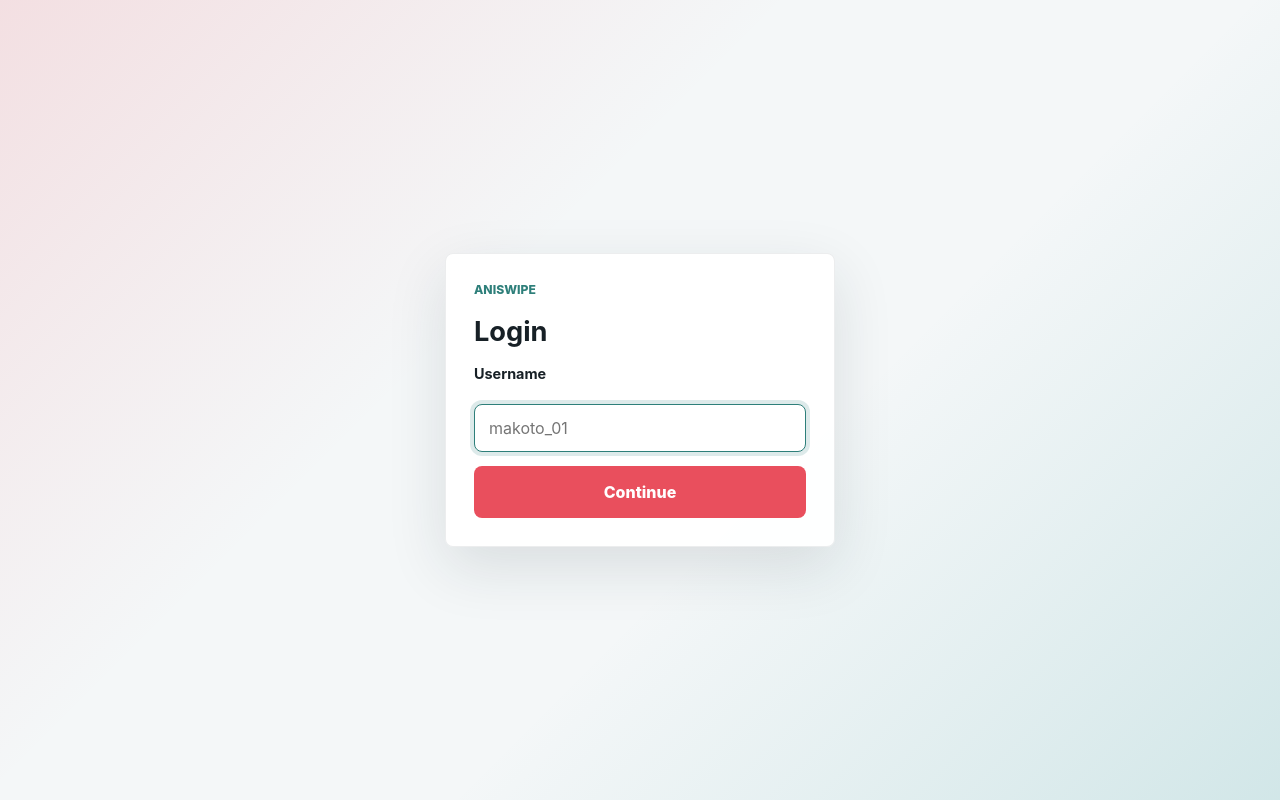
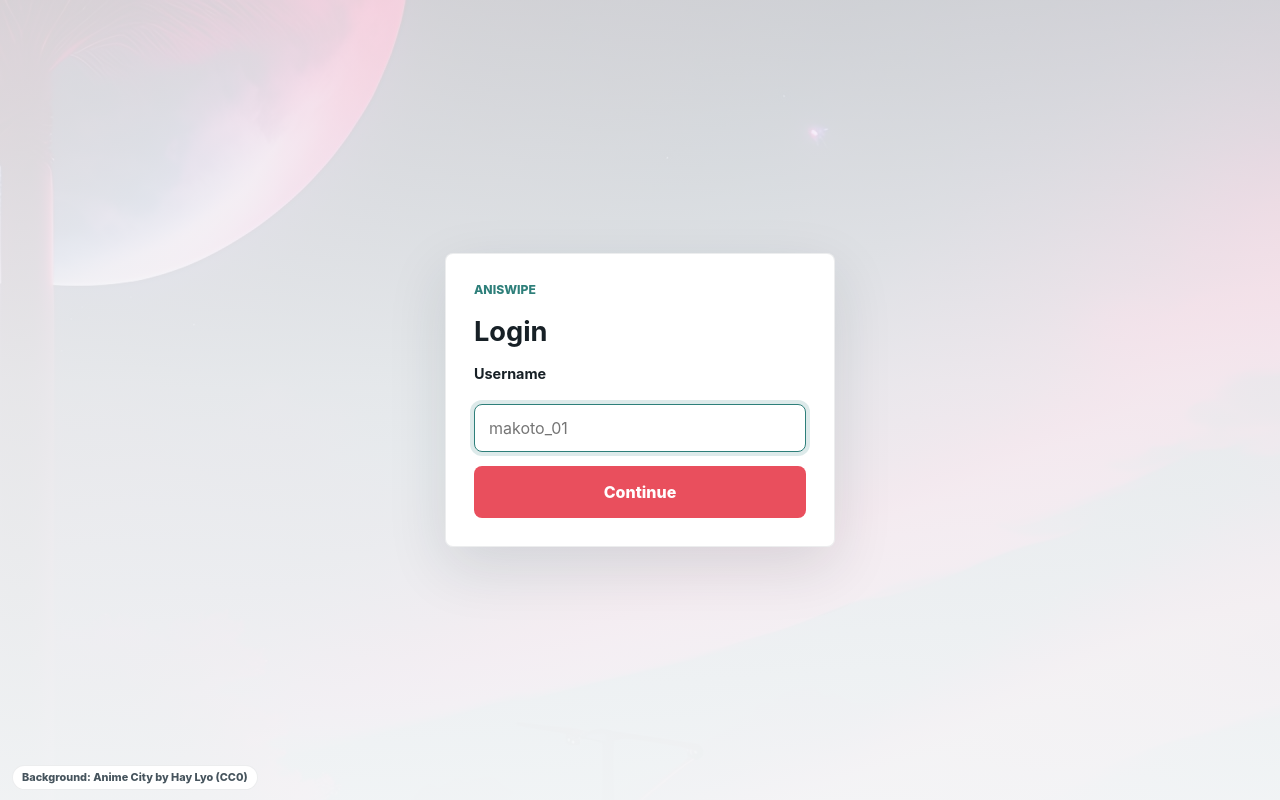
Before and after one commit to jefgu/AniSwipe, a React (Vite) app: page / in a window 1280 px wide. Built offline with nearby package versions, Linux system fonts and the light colour scheme.

Commit message:
added background

```diff
--- a/src/App.jsx
+++ b/src/App.jsx
@@ -19,6 +19,9 @@ import SwipeCard from "./components/SwipeCard.jsx";
 import "./styles.css";
 
 const STORAGE_KEY = "aniswipeUser";
+const BACKGROUND_CREDIT_URL =
+  "https://www.publicdomainpictures.net/en/view-image.php?image=511609&picture=anime-city";
+const BACKGROUND_CREDIT_TEXT = "Background: Anime City by Hay Lyo (CC0)";
 const PAGE_FADE = {
   initial: { opacity: 0 },
   animate: { opacity: 1 },
@@ -178,7 +181,13 @@ function App() {
   }
 
   if (!user) {
-    return <Login onLogin={handleLogin} />;
+    return (
+      <Login
+        backgroundCreditText={BACKGROUND_CREDIT_TEXT}
+        backgroundCreditUrl={BACKGROUND_CREDIT_URL}
+        onLogin={handleLogin}
+      />
+    );
   }
 
   return (
@@ -265,6 +274,14 @@ function App() {
       </main>
 
       <BottomNav activeTab={activeTab} onChange={setActiveTab} />
+      <a
+        className="background-credit app-credit"
+        href={BACKGROUND_CREDIT_URL}
+        rel="noreferrer"
+        target="_blank"
+      >
+        {BACKGROUND_CREDIT_TEXT}
+      </a>
     </div>
   );
 }
--- a/src/components/Login.jsx
+++ b/src/components/Login.jsx
@@ -2,7 +2,11 @@ import { useState } from "react";
 
 const USERNAME_PATTERN = /^[a-zA-Z0-9_-]{2,30}$/;
 
-export default function Login({ onLogin }) {
+export default function Login({
+  backgroundCreditText,
+  backgroundCreditUrl,
+  onLogin,
+}) {
   const [username, setUsername] = useState("");
   const [error, setError] = useState("");
   const [pending, setPending] = useState(false);
@@ -55,6 +59,17 @@ export default function Login({ onLogin }) {
           {pending ? "Logging in..." : "Continue"}
         </button>
       </form>
+
+      {backgroundCreditText && backgroundCreditUrl && (
+        <a
+          className="background-credit login-credit"
+          href={backgroundCreditUrl}
+          rel="noreferrer"
+          target="_blank"
+        >
+          {backgroundCreditText}
+        </a>
+      )}
     </main>
   );
 }
--- a/src/styles.css
+++ b/src/styles.css
@@ -1,6 +1,9 @@
 :root {
   color: #172026;
   background: #f4f7f8;
+  --surface: rgba(255, 255, 255, 0.98);
+  --surface-soft: rgba(255, 255, 255, 0.96);
+  --surface-strong: #fff;
   font-family:
     Inter, ui-sans-serif, system-ui, -apple-system, BlinkMacSystemFont, "Segoe UI",
     sans-serif;
@@ -18,18 +21,38 @@ html {
 }
 
 body {
+  background: #f4f7f8;
   margin: 0;
   min-width: 320px;
   min-height: 100vh;
   overflow-x: hidden;
+  position: relative;
+}
+
+body::before {
   background:
-    linear-gradient(135deg, rgba(238, 79, 92, 0.14), transparent 38%),
-    linear-gradient(315deg, rgba(30, 144, 148, 0.16), transparent 40%), #f4f7f8;
+    linear-gradient(
+      180deg,
+      rgba(244, 247, 248, 0.84) 0%,
+      rgba(244, 247, 248, 0.93) 48%,
+      rgba(244, 247, 248, 0.98) 100%
+    ),
+    linear-gradient(135deg, rgba(238, 79, 92, 0.2), transparent 42%),
+    linear-gradient(315deg, rgba(30, 144, 148, 0.18), transparent 44%),
+    url("/anime-city-bg.jpg") center top / cover no-repeat,
+    #f4f7f8;
+  content: "";
+  inset: 0;
+  pointer-events: none;
+  position: fixed;
+  z-index: 0;
 }
 
 #root {
   min-height: 100vh;
   overflow-x: hidden;
+  position: relative;
+  z-index: 1;
 }
 
 button,
@@ -63,7 +86,7 @@ button:disabled {
 .swipe-card,
 .end-panel,
 .panel-state {
-  background: rgba(255, 255, 255, 0.92);
+  background: var(--surface);
   border: 1px solid rgba(23, 32, 38, 0.08);
   border-radius: 8px;
   box-shadow: 0 20px 60px rgba(28, 43, 50, 0.12);
@@ -74,6 +97,39 @@ button:disabled {
   gap: 14px;
   width: min(100%, 390px);
   padding: 28px;
+}
+
+.background-credit {
+  background: var(--surface-soft);
+  border: 1px solid rgba(23, 32, 38, 0.08);
+  border-radius: 999px;
+  color: #46545d;
+  font-size: 0.68rem;
+  font-weight: 800;
+  left: 12px;
+  line-height: 1.2;
+  max-width: calc(100vw - 24px);
+  overflow: hidden;
+  padding: 5px 9px;
+  position: fixed;
+  text-decoration: none;
+  text-overflow: ellipsis;
+  white-space: nowrap;
+  z-index: 9;
+}
+
+.background-credit:focus,
+.background-credit:hover {
+  color: #172026;
+  outline: none;
+}
+
+.login-credit {
+  bottom: calc(10px + env(safe-area-inset-bottom));
+}
+
+.app-credit {
+  bottom: calc(78px + env(safe-area-inset-bottom));
 }
 
 .login-card h1 {
@@ -258,7 +314,7 @@ select {
 }
 
 .swipe-hint {
-  background: rgba(255, 255, 255, 0.9);
+  background: var(--surface-soft);
   border: 3px solid currentColor;
   border-radius: 8px;
   font-size: 1.7rem;
@@ -393,7 +449,7 @@ select {
 
 .undo-panel {
   align-items: center;
-  background: rgba(255, 255, 255, 0.9);
+  background: var(--surface);
   border: 1px solid rgba(23, 32, 38, 0.08);
   border-radius: 8px;
   display: grid;
@@ -460,7 +516,7 @@ select {
 
 .results-toolbar {
   align-items: end;
-  background: rgba(255, 255, 255, 0.86);
+  background: var(--surface);
   border: 1px solid rgba(23, 32, 38, 0.08);
   border-radius: 8px;
   display: grid;
@@ -496,7 +552,7 @@ select {
 }
 
 .segmented-control {
-  background: rgba(255, 255, 255, 0.76);
+  background: var(--surface-soft);
   border: 1px solid rgba(23, 32, 38, 0.08);
   border-radius: 8px;
   display: grid;
@@ -523,7 +579,7 @@ select {
 
 .list-item {
   align-items: center;
-  background: rgba(255, 255, 255, 0.9);
+  background: var(--surface);
   border: 1px solid rgba(23, 32, 38, 0.08);
   border-radius: 8px;
   display: grid;
@@ -682,7 +738,7 @@ select {
 }
 
 .bottom-nav {
-  background: rgba(255, 255, 255, 0.94);
+  background: var(--surface-strong);
   border: 1px solid rgba(23, 32, 38, 0.08);
   border-radius: 8px;
   bottom: calc(14px + env(safe-area-inset-bottom));
```
Also changed, not shown: public/anime-city-bg.jpg (added), 1 other file (tests, documents, lock files or other folders).
